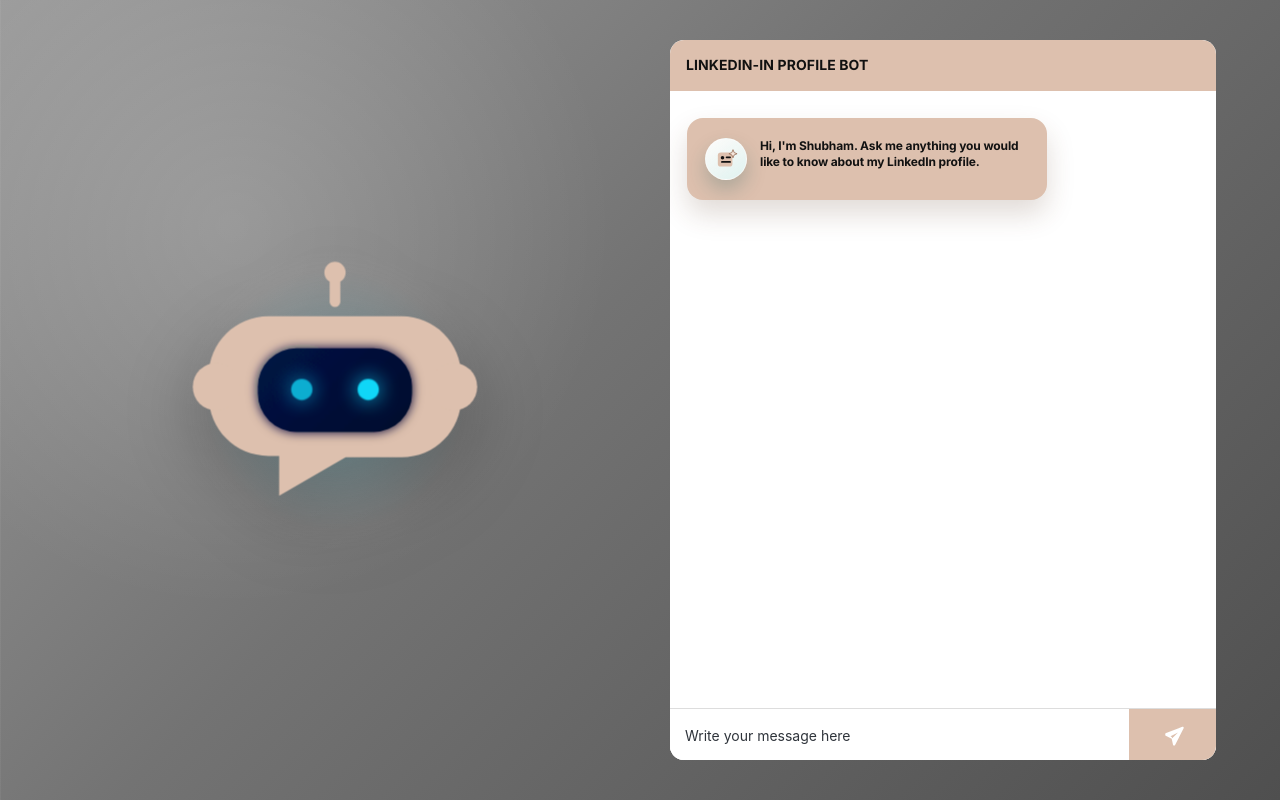
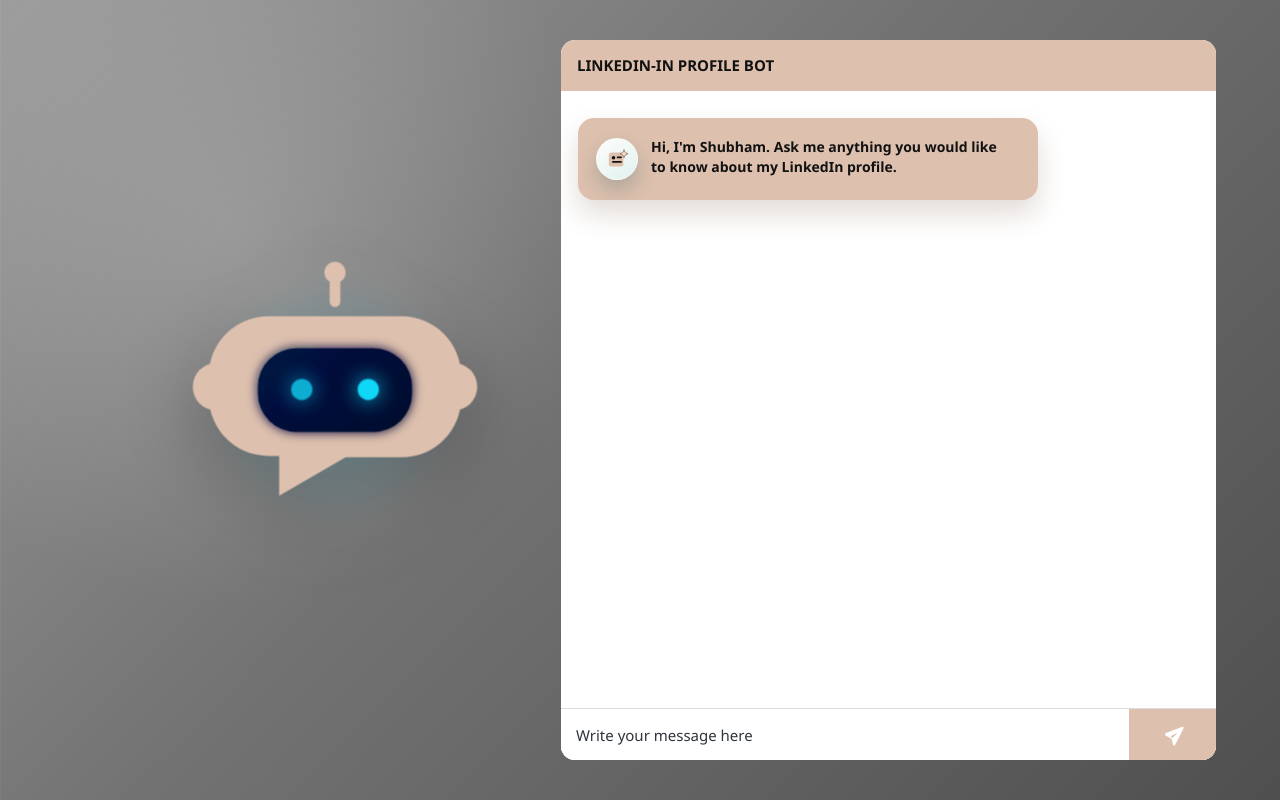
Before and after one commit to shubhamshirsattest12345-hub/FrontEndnew, a React (Vite) app: page / in a window 1280 px wide. Built offline with nearby package versions, Linux system fonts and the light colour scheme.

Commit message:
Refine chat interface styling

```diff
--- a/src/styles/global.css
+++ b/src/styles/global.css
@@ -1,5 +1,5 @@
 :root {
-  font-family: Inter, ui-sans-serif, system-ui, -apple-system, BlinkMacSystemFont, "Segoe UI", sans-serif;
+  font-family: "Segoe UI", Roboto, "Helvetica Neue", Arial, ui-sans-serif, system-ui, sans-serif;
   color: #333333;
   background: #7c7c7c;
   font-synthesis: none;
@@ -296,7 +296,7 @@
   left: auto;
   display: flex;
   flex-direction: column;
-  width: 546px;
+  width: 655px;
   height: auto;
   overflow: hidden;
   border-radius: 14px;
@@ -312,9 +312,9 @@
   border-radius: 14px 14px 0 0;
   background: var(--header-blue);
   color: #111111;
-  font-size: 14px;
-  font-weight: 700;
-  letter-spacing: 0.1px;
+  font-size: 15px;
+  font-weight: 750;
+  letter-spacing: 0;
 }
 
 .conversation-panel {
@@ -372,9 +372,9 @@
 }
 
 .bot-bubble {
-  width: min(360px, calc(100% - 12px));
+  width: min(460px, calc(100% - 12px));
   min-height: auto;
-  padding: 20px 22px 20px 18px;
+  padding: 20px 24px 20px 18px;
   gap: 13px;
   overflow: hidden;
   border-radius: 16px;
@@ -413,10 +413,11 @@
 
 .bot-message-text {
   color: #111111;
-  font-size: 12px;
+  font-size: 14px;
   font-weight: 650;
-  letter-spacing: -0.01em;
-  line-height: 1.35;
+  letter-spacing: 0;
+  line-height: 1.45;
+  text-wrap: pretty;
 }
 
 .user-bubble {
@@ -447,10 +448,11 @@
   position: relative;
   z-index: 1;
   color: #111111;
-  font-size: 13px;
-  font-weight: 750;
-  letter-spacing: -0.02em;
-  line-height: 1.2;
+  font-size: 14px;
+  font-weight: 650;
+  letter-spacing: 0;
+  line-height: 1.35;
+  text-wrap: pretty;
 }
 
 .timestamp {
@@ -561,7 +563,9 @@
   outline: none;
   background: #ffffff;
   color: #2f343b;
-  font-size: 14px;
+  font-size: 15px;
+  font-weight: 400;
+  letter-spacing: 0;
 }
 
 .chat-input::placeholder {
```
